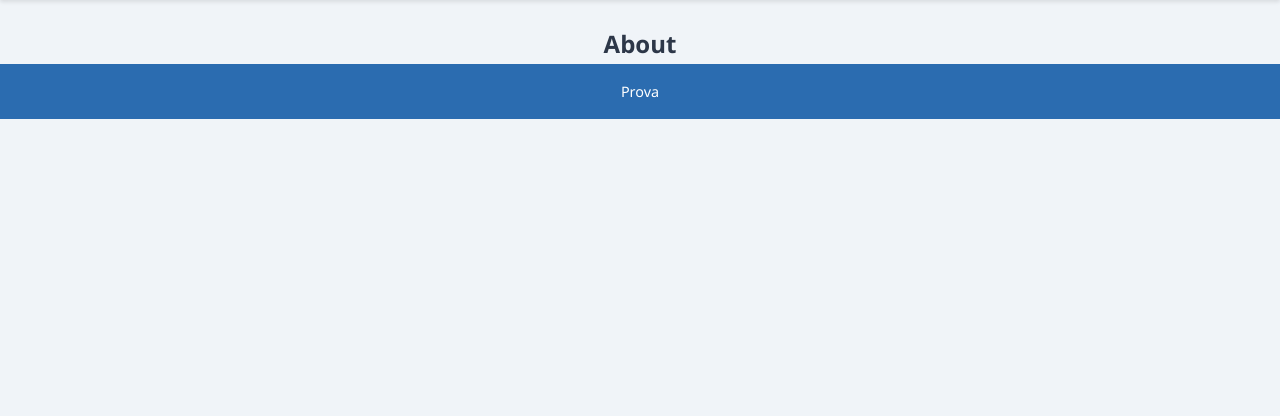
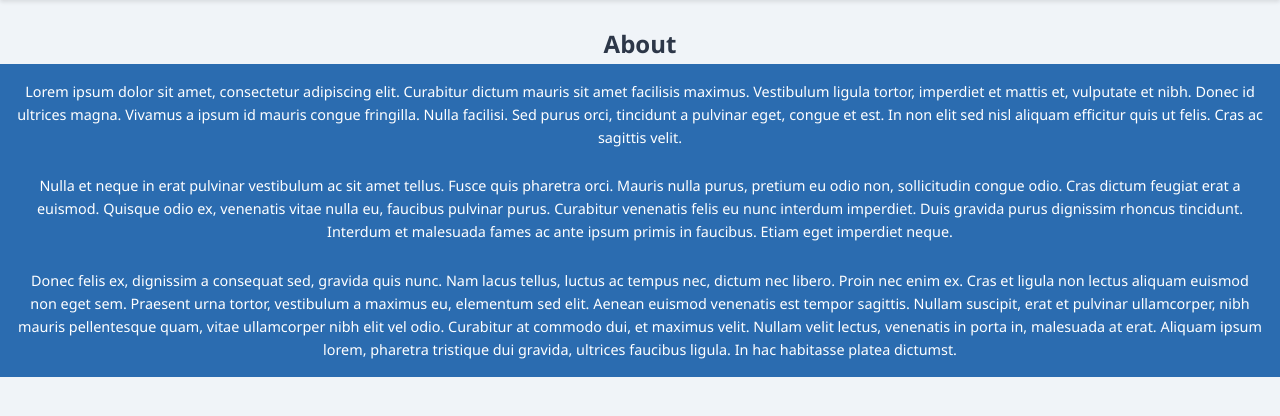
Before and after one commit to TheFCorti/Volta, a Django app: page /about in a window 1280 px wide. Shown: the part 76-492 px from the top of the page. Run offline with Django 5.2, Linux system fonts and the light colour scheme.

Commit message:
Inserito Lorem ipsum come informazioni fuffa

```diff
--- a/server/museo/museo/mv/museo/templates/base.html
+++ b/server/museo/museo/mv/museo/templates/base.html
@@ -13,7 +13,9 @@
                 {% block content %}{% endblock %}
             </DIV>
             <FOOTER>
-                <p>Prova</p>
+                <p>Lorem ipsum dolor sit amet, consectetur adipiscing elit. Curabitur dictum mauris sit amet facilisis maximus. Vestibulum ligula tortor, imperdiet et mattis et, vulputate et nibh. Donec id ultrices magna. Vivamus a ipsum id mauris congue fringilla. Nulla facilisi. Sed purus orci, tincidunt a pulvinar eget, congue et est. In non elit sed nisl aliquam efficitur quis ut felis. Cras ac sagittis velit.</p><br>
+                <p>Nulla et neque in erat pulvinar vestibulum ac sit amet tellus. Fusce quis pharetra orci. Mauris nulla purus, pretium eu odio non, sollicitudin congue odio. Cras dictum feugiat erat a euismod. Quisque odio ex, venenatis vitae nulla eu, faucibus pulvinar purus. Curabitur venenatis felis eu nunc interdum imperdiet. Duis gravida purus dignissim rhoncus tincidunt. Interdum et malesuada fames ac ante ipsum primis in faucibus. Etiam eget imperdiet neque.</p><br>
+                <p>Donec felis ex, dignissim a consequat sed, gravida quis nunc. Nam lacus tellus, luctus ac tempus nec, dictum nec libero. Proin nec enim ex. Cras et ligula non lectus aliquam euismod non eget sem. Praesent urna tortor, vestibulum a maximus eu, elementum sed elit. Aenean euismod venenatis est tempor sagittis. Nullam suscipit, erat et pulvinar ullamcorper, nibh mauris pellentesque quam, vitae ullamcorper nibh elit vel odio. Curabitur at commodo dui, et maximus velit. Nullam velit lectus, venenatis in porta in, malesuada at erat. Aliquam ipsum lorem, pharetra tristique dui gravida, ultrices faucibus ligula. In hac habitasse platea dictumst.</p>
             </FOOTER>
         </CENTER>
     </BODY>
```
